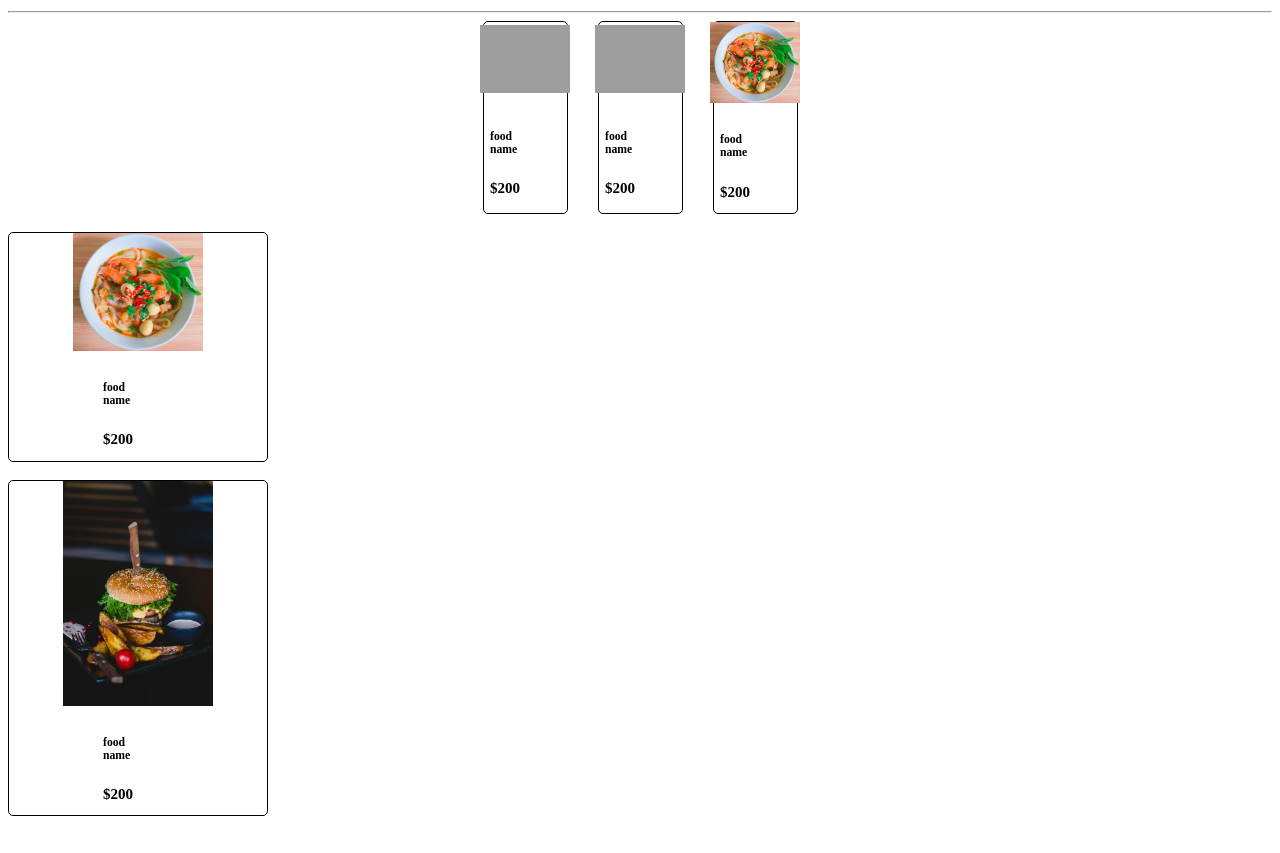
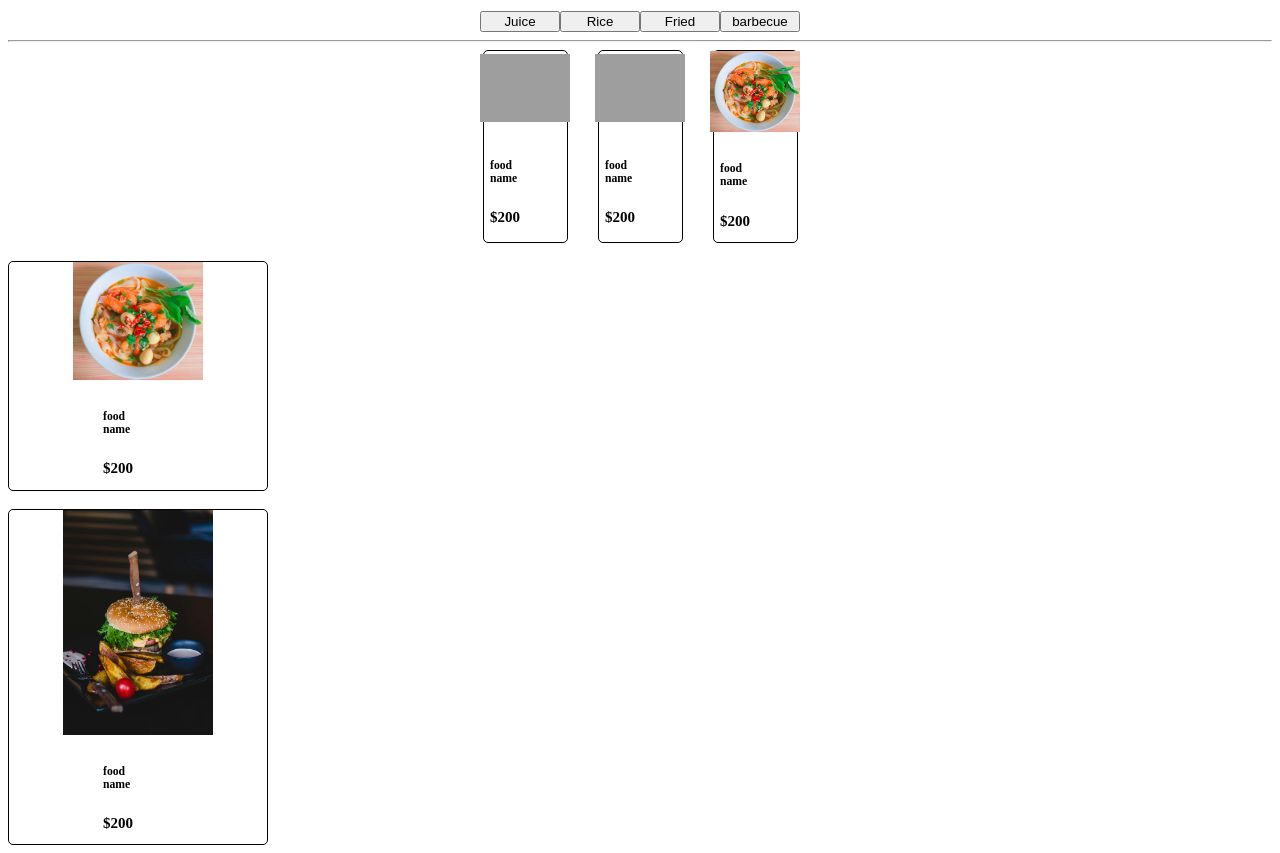
Before and after one commit to eiithu142/foodmenu, a plain HTML site: page index.html in a window 1280 px wide. Shown: the part 79-932 px from the top of the page. Before the commit the page ends 903 px from the top, so only its background shows below. Drawn offline with Linux system fonts and the light colour scheme; grey boxes are pictures that could not be loaded.

Commit message:
Update index.html

```diff
--- a/index.html
+++ b/index.html
@@ -5,7 +5,13 @@
     <meta name="viewport" content="width=device-width, initial-scale=1.0">
     <title>FOOD MENU</title>
 </head>
-<h1>FOOD MENU<MENU></MENU></h1><hr>
+<h1>FOOD MENU<MENU></MENU></h1>
+    <div class="select">
+    <button type="button">Juice</button>
+    <button type="button">Rice</button>
+    <button type="button">Fried</button>
+    <button type="button">barbecue</button>
+</div><hr>
 <body>
     <div class="foodcontainer">
         <div class="fooditem">
@@ -173,6 +179,11 @@
 
         margin-top: 30px;
     }
-
+     .select{
+        display: grid;
+        grid-template-columns: repeat(4,80px);
+        justify-content: center;
+        align-items: center;
+    }
  </style>
 </html>
```
